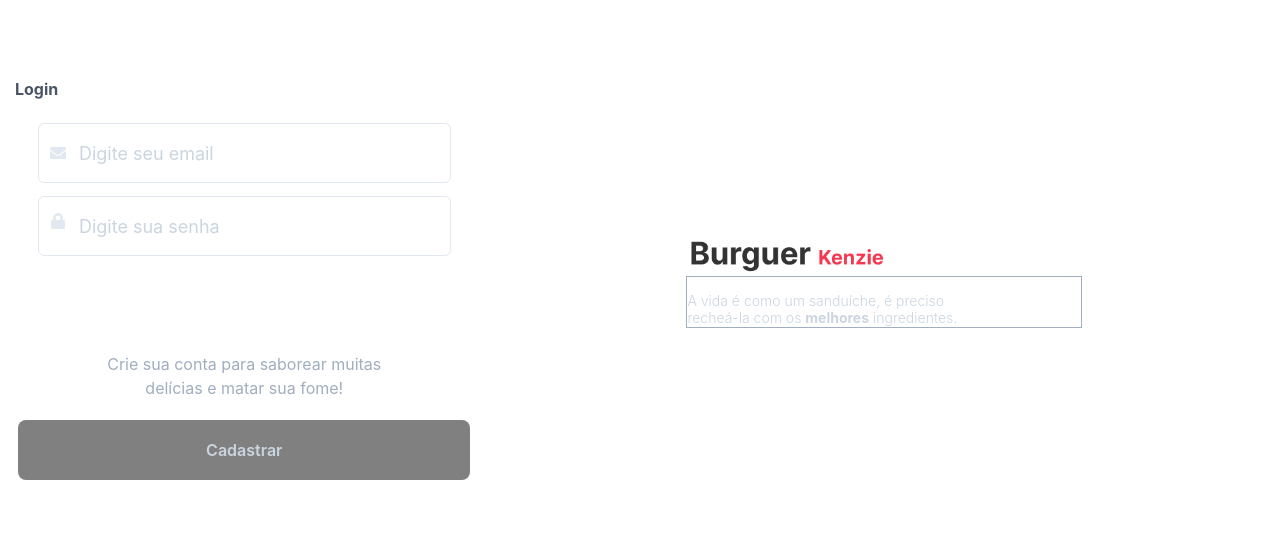
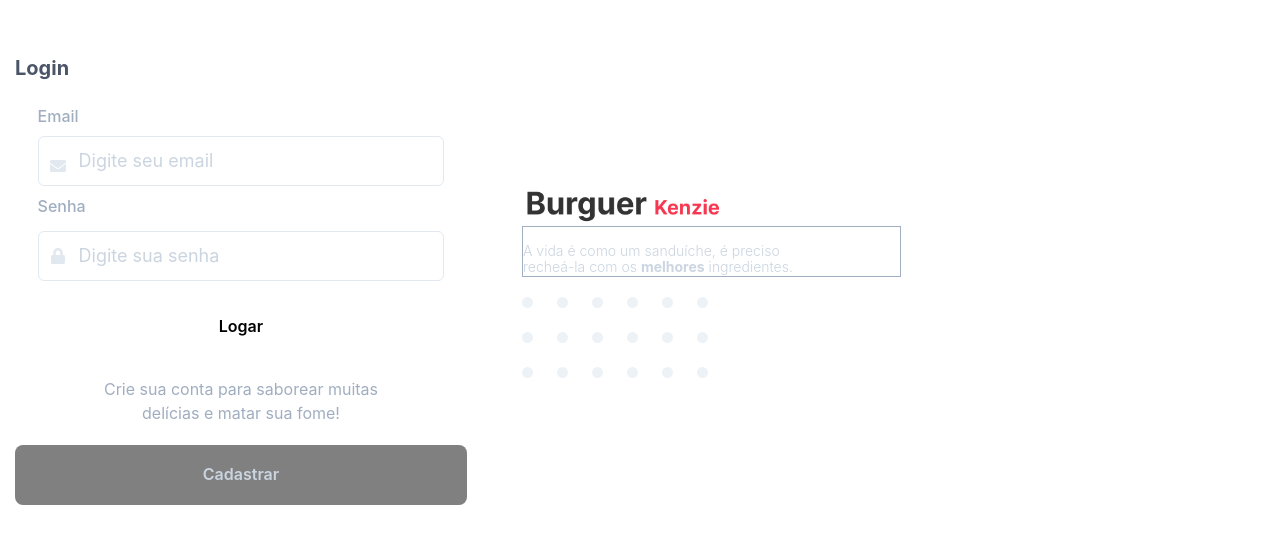
Before and after one commit to Kenzie-Academy-Brasil-Developers/react-entrega-s5-hamburgueria-2-0-com-typescript-json-server-larissakoliveira, a React (Create React App) app: page /login in a window 1280 px wide. Shown: the part 120-664 px from the top of the page. Built offline with nearby package versions, Linux system fonts and the light colour scheme; no server answers.

Commit message:
first commit

```diff
--- a/package.json
+++ b/package.json
@@ -20,11 +20,11 @@
     "@types/react": "^17.0.0",
     "@types/react-dom": "^17.0.0",
     "@types/react-router": "^5.1.17",
-
     "@types/styled-components": "^5.1.15",
     "@types/yup": "^0.29.13",
     "axios": "^0.24.0",
     "emotion": "^11.0.0",
+    "formik": "^2.2.9",
     "framer-motion": "^4.1.17",
     "jwt-decode": "^3.1.2",
     "react": "^17.0.2",
--- a/src/components/Card/index.tsx
+++ b/src/components/Card/index.tsx
@@ -1,18 +1,30 @@
-import { Box, Button, Grid, Image } from "@chakra-ui/react";
+import { Box, Button, Grid, Image, Text } from "@chakra-ui/react";
 import { useProducts } from "../../providers/Products";
 
 const Card = () => {
   const { products } = useProducts();
 
   return (
-    <Grid padding='25px' templateColumns="repeat(4, 1fr)" gap={280}>
+    <Grid padding="20px" templateColumns="repeat(4, 1fr)" gap={90}>
       {products.map((item) => (
-        <Box w="100%" h="7">
-        <Image height='158px' widht='158px' src={item.image} alt={item.title}/>
-        <h2>{item.title}</h2>
-        <p>{item.category}</p>
-        <h3>{item.price.toFixed(2)}</h3>
-        <Button >Adicionar</Button>
+        <Box
+          borderRadius="5px"
+          border="1px solid"
+          borderColor="gray.300"
+          w="100%"
+          h="100%"
+          padding='40px'
+        >
+          <Image
+            height="158px"
+            widht="158px"
+            src={item.image}
+            alt={item.title}
+          />
+          <Text textAlign='center' fontWeight='bold'>{item.title}</Text>
+          <Text margin='5px'>{item.category}</Text>
+          <h3>Preço: <b>{item.price.toFixed(2)}</b></h3>
+          <Button >Adicionar</Button>
         </Box>
       ))}
     </Grid>
--- a/src/components/Home/index.tsx
+++ b/src/components/Home/index.tsx
@@ -1,11 +1,14 @@
-import { Box, Flex, Image } from "@chakra-ui/react";
+import { Box, Button, Flex, Icon, Image} from "@chakra-ui/react";
 import logo from "../../assets/imgs/logo.png";
 import { Input } from "../Input";
-import { AiOutlineSearch } from "react-icons/ai";
 import Card from "../Card";
+import { FaSearch } from "react-icons/fa";
+import { useAuth } from "../../providers/Auth/AuthContext";
 
 
 const Home = () => {
+
+    const{ logout } = useAuth();
     return(
         <Flex flexDirection='column'>
             <Box>
@@ -23,10 +26,13 @@ const Home = () => {
                 left = '800px'
                 border-radius = '8px'
                 padding ='[0px, 10px, 0px, 15px]'
-                icon={AiOutlineSearch}
-                bg='white'
+                bg ='white'
+                icon= {FaSearch}
             />
             </Box>
+            <Button onClick={logout}>
+            Logout
+            </Button>
             <Box>
                 <Card/>
             </Box>
--- a/src/components/Input/index.tsx
+++ b/src/components/Input/index.tsx
@@ -6,6 +6,7 @@ import {
   InputProps as ChakraInputProps,
   InputLeftElement,
   InputGroup,
+  FormErrorMessage,
 } from "@chakra-ui/react";
 import { IconType } from "react-icons/lib";
 import {
@@ -14,6 +15,7 @@ import {
   useEffect,
   ForwardRefRenderFunction,
   forwardRef,
+  useRef,
 } from "react";
 
 interface InputProps extends ChakraInputProps {
@@ -30,7 +32,7 @@ type inputVariationOptions = {
 const inputVariation: inputVariationOptions = {
   error: "red.500",
   default: "gray.200",
-  focus: "purple.800",
+  focus: "gray.0",
   filled: "green.500",
 };
 
@@ -40,6 +42,7 @@ const InputBase: ForwardRefRenderFunction<HTMLInputElement, InputProps> = (
 ) => {
   const [value, setValue] = useState("");
   const [variation, setVariation] = useState("default");
+  // const inputRef = useRef<HTMLInputElement>(null)
 
   useEffect(() => {
     if (error) {
@@ -69,14 +72,15 @@ const InputBase: ForwardRefRenderFunction<HTMLInputElement, InputProps> = (
             <Icon />
           </InputLeftElement>
         )}
-
         <ChakraInput
           id={name}
-          type={name}
+          name={name}
+          onFocus={handleInputFocus}
+          onBlurCapture={handleInputBlur}
+          errorBorderColor="red.300"
           onChangeCapture={(e) => setValue(e.currentTarget.value)}
           borderColor={inputVariation[variation]}
           color='#333333'
-          bg="grey-0"
           variant="outline"
           _hover={{ bgColor: "gray.100" }}
           _placeholder={{ color: "gray.300" }}
@@ -84,10 +88,11 @@ const InputBase: ForwardRefRenderFunction<HTMLInputElement, InputProps> = (
             bg: "gray.100",
           }}
           size="lg"
-          h="60px"
+          h="50px"
           ref={ref}
           {...rest}
         />
+        {!!error && <FormErrorMessage>{error.message}</FormErrorMessage>}
 
       </InputGroup>
     </FormControl>
--- a/src/components/Login/index.tsx
+++ b/src/components/Login/index.tsx
@@ -9,11 +9,9 @@ import {
   VStack,
 } from "@chakra-ui/react";
 import { useAuth } from "../../providers/Auth/AuthContext";
-import { useState } from "react";
 import * as yup from "yup";
 import { yupResolver } from "@hookform/resolvers/yup";
 import { useForm } from "react-hook-form";
-import * as React from "react";
 import logo from "../../assets/imgs/logo.png";
 import { DeepMap, FieldError, UseFormRegister } from "react-hook-form";
 import { FieldValues } from "react-hook-form";
@@ -22,7 +20,7 @@ import { useNavigate } from "react-router-dom";
 import { Input } from "../../components/Input";
 
 interface FormProps {
-  handleForm: () => void;
+  handleForm: (userData: LoginData) => void;
   errors: DeepMap<FieldValues, FieldError>;
   register: UseFormRegister<FieldValues>;
 }
@@ -57,10 +55,9 @@ const Login = () => {
   });
 
   const handleForm = (
-    event: React.FormEvent<HTMLFormElement>,
     userData: LoginData
   ) => {
-    event.preventDefault();
+    console.log(userData)
     login(userData);
   };
 
@@ -72,21 +69,23 @@ const Login = () => {
         justifyContent="center"
         height={["auto", "auto", "100vh", "100vh"]}
         color="white"
+        flexDirection={['column', 'column', 'row', 'row']}
       >
         <Grid
-          onSubmit={() => handleForm}
           as="form"
-          padding="30px 15px"
-          bg="white"
+          onSubmit={handleSubmit(handleForm)}
+          id= 'login_Form'
+          padding="20px 15px"
           mt={["4", "4", "0"]}
           w={["100%", "100%", "40%", "40%"]}
         >
-          <Heading size="sm" color="gray.600">
+          <Heading size="md" color="gray.600">
             Login
           </Heading>
-          <VStack mt="6" spacing="5">
+          <VStack mt="6" spacing="4">
             <Box w="90%">
               <Input
+                label="Email"
                 placeholder="Digite seu email"
                 type="email"
                 error={errors.email}
@@ -95,6 +94,7 @@ const Login = () => {
                 mb="8px"
               />
               <Input
+                label="Senha"
                 type="password"
                 placeholder="Digite sua senha"
                 error={errors.password}
@@ -102,20 +102,21 @@ const Login = () => {
                 {...register("password")}
                 mt="5px"
               />
+              {/* {!errors.email && <Text ml="1" mt='1' color='gray.300 '>email@eaxmle.com</Text>} */}
             </Box>
           </VStack>
           <VStack mt="4" spacing="5">
             <Button
-              onClick={() => login}
-              bg="green.primary"
+              bg="blue.information"
               w="90%"
-              color="white"
+              color="black"
               h="60px"
-              borderRadius="8px"
+              borderRadius="10px"
               _hover={{
-                background: "green.primary50",
+                bgColor: "green.primary50",
               }}
               type="submit"
+              form='login_Form'
             >
               Logar
             </Button>
@@ -137,12 +138,12 @@ const Login = () => {
             </Button>
           </VStack>
         </Grid>
-
         <Flex
           w={["100%", "100%", "90%", "65%"]}
           justifyContent="center"
           flexDirection={["column", "column", "column", "column"]}
-          alignItems="center"
+          alignItems="flex-start"
+          ml='10'
         >
           <Box w={["100%", "100%", "50%", "50%"]} paddingRight="100px">
             <Image
@@ -164,6 +165,17 @@ const Login = () => {
               </Text>
             </Heading>
           </Box>
+          <Grid templateColumns="repeat(6, 3fr)" gap={6} mt="5" w="20%" >
+        {Array.from({ length: 18 }).map((_, i) => (
+          <Box
+            borderRadius="10px"
+            bg="gray.100"
+            h="11px"
+            w="11px"
+            key={i}
+          />
+        ))}
+      </Grid>
         </Flex>
       </Flex>
     </>
--- a/src/providers/Auth/AuthContext.tsx
+++ b/src/providers/Auth/AuthContext.tsx
@@ -2,54 +2,48 @@ import { createContext, ReactNode, useContext, useState } from "react";
 import { useNavigate } from "react-router-dom";
 import api from "../../services/api";
 
-interface AuthProps {
+interface AuthProviderProps {
   children: ReactNode;
 }
 
 interface AuthProviderData {
-  login: (userData:usrDataLogin) => void;
+  login:  ({ email, password }: User) => void;
   logout: () => void;
   authToken: string;
-  signUp: (userData:usrDataSignUp) => void;
+  signUp: (data: User) => void;
 }
 
-interface usrDataSignUp {
-    email: string;
-    password: string;
-    name: string;
-}
-
-interface usrDataLogin {
+interface User {
   email: string;
   password: string;
+  name?: string;
 }
 
 const AuthContext = createContext<AuthProviderData>({} as AuthProviderData);
 
-export const AuthProvider = ({ children }: AuthProps) => {
+const AuthProvider = ({ children }: AuthProviderProps) => {
 
   const navigate = useNavigate();
 
-  const [authToken, setAuthToken] = useState(
-    () => localStorage.getItem("token") || ""
-  );
+  const [authToken, setAuthToken] = useState(localStorage.getItem("@tokenHamburkenzie") || "");
 
-  const login = (userData:usrDataLogin) => {
+  const login = ({ email, password }:User) => {
     api
-      .post("/users/login", userData)
+      .post("/login", {email, password})
       .then((response) => {
-        localStorage.setItem("token", response.data.token);
+        localStorage.setItem("@tokenHamburkenzie", response.data.accessToken);
         setAuthToken(response.data.token);
-        navigate("/home");
+        navigate("/");
       })
       .catch((err) => console.log(err));
   };
 
-  const signUp = (userData:usrDataSignUp) => {
+  const signUp = (userData:User) => {
+    console.log(userData)
     api
-      .post("/users/register", userData)
+      .post("/register", userData)
       .then((response) => {
-        localStorage.setItem("token", response.data.token);
+        localStorage.setItem("@tokenHamburkenzie", response.data.token);
         setAuthToken(response.data.token);
         navigate("/login");
       })
@@ -59,14 +53,16 @@ export const AuthProvider = ({ children }: AuthProps) => {
   const logout = () => {
     localStorage.clear();
     setAuthToken("");
-    navigate("/home");
+    navigate("/login");
   };
 
   return (
-    <AuthContext.Provider value={{ authToken, logout, login, signUp }}>
+    <AuthContext.Provider value={{authToken, logout, login, signUp }}>
       {children}
     </AuthContext.Provider>
   );
 };
 
-export const useAuth = () => useContext(AuthContext);
+const useAuth = () => useContext(AuthContext)
+
+export {AuthProvider, useAuth }
```
Also changed, not shown: src/components/Modal/index.tsx (deleted, +0 -7 lines), src/components/Register/index.tsx (+33 -28 lines), src/providers/Cart/index.tsx (deleted, +0 -68 lines), 1 other file (tests, documents, lock files or other folders).
